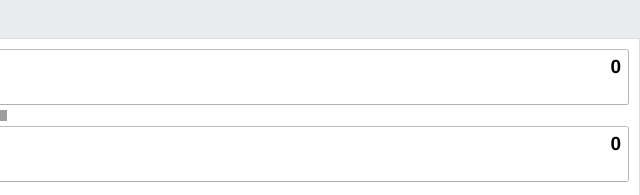
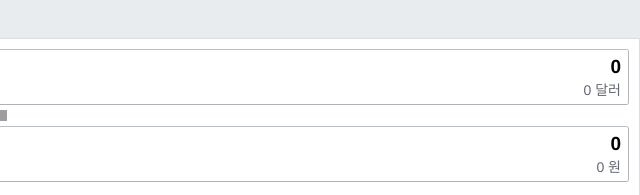
Before and after one commit to webjin85/nhn, a plain HTML site: page index.html in a window 1280 px wide. Shown: the top 195 px of the page, 640-1280 px from the left. Drawn offline with Linux system fonts and the light colour scheme; grey boxes are pictures that could not be loaded.

Commit message:
필요없는 밴더표시 삭제, 한글금액 display: none 해제

```diff
--- a/style/nhn.css
+++ b/style/nhn.css
@@ -37,13 +37,12 @@ select::-ms-expand { display: none; }
 	-webkit-appearance: none;
 	-moz-appearance: none;
 	-ms-appearance: none;
-	-o-appearance: none;
 	appearance: none;
 }
 
 .excr_cal .num { display: block; position: relative; height: 100%; padding: 0 7px 0 130px; background: #fff; -webkit-box-orient: vertical; }
 .excr_cal .num input { display: block; width: 100%; height: 30px; padding-top: 2px; border: 0; font-size: 19px; font-weight: bold; text-align: right; }
-.excr_cal .num .recite { display: none; overflow: hidden; width: 100%; height: 26px; line-height: 16px; text-align: right; }
+.excr_cal .num .recite { overflow: hidden; width: 100%; height: 26px; line-height: 16px; text-align: right; }
 .excr_cal .num .recite .nb_txt { display: block; overflow: hidden; width: 100%; height: 20px; font-size: 14px; color: #656873; text-align: right; white-space: nowrap; }
 
 /* 환율 국기표기 */
```
